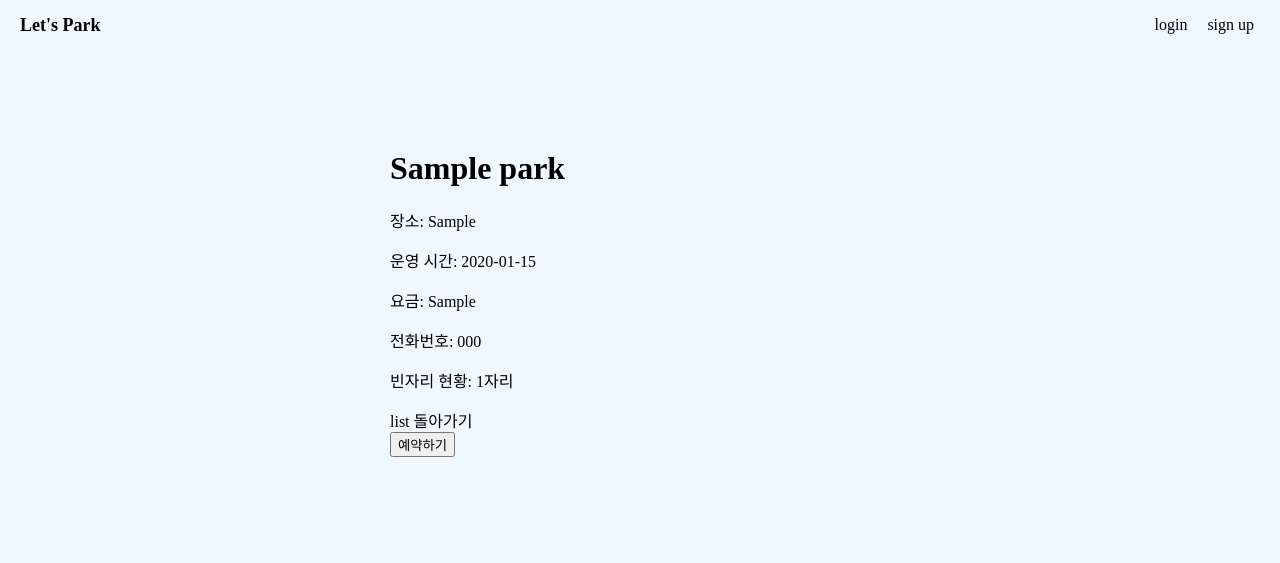
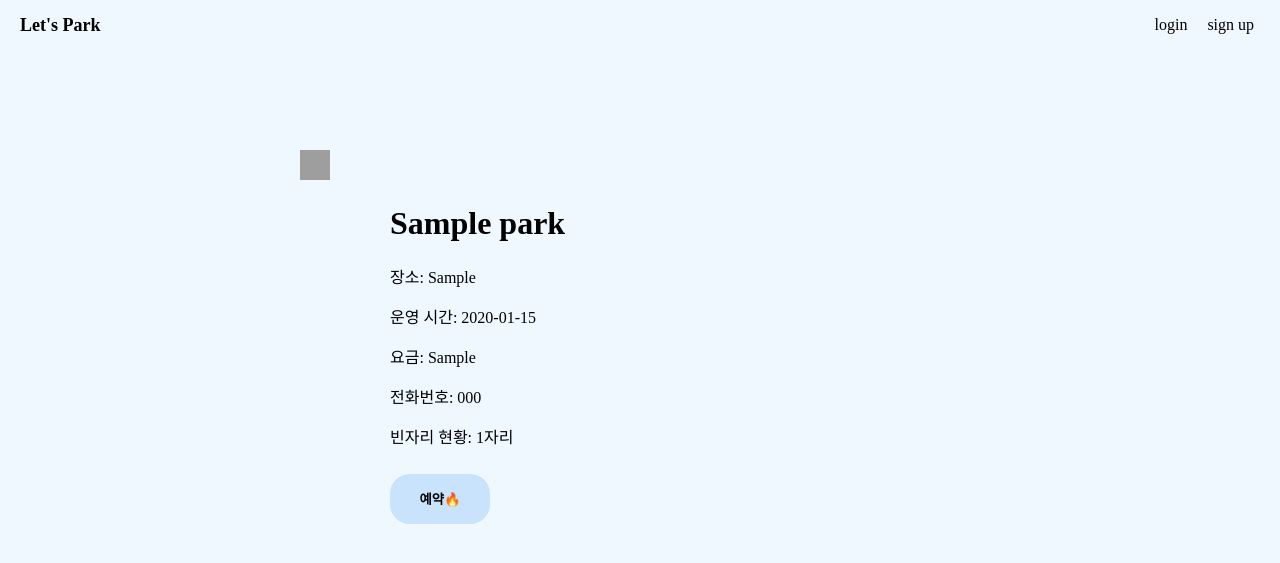
Before and after one commit to rkdcodus/Let-s-Park-, a Django app: page /park/1 in a window 1280 px wide. Shown: the top 563 px of the page. Run offline with Django 5.2, Linux system fonts and the light colour scheme; tables that the repository leaves empty hold one stand-in row (values such as "Sample post"); grey boxes are pictures that could not be loaded.

Commit message:
css 추가

```diff
--- a/LetsPark/booking/static/css/booking.css
+++ b/LetsPark/booking/static/css/booking.css
@@ -39,5 +39,29 @@ li {
 .content {
   width: 500px;
   margin: auto;
+}
+
+.back {
   margin-top: 100px;
+  margin-left: 300px;
 }
+
+img {
+  width: 30px;
+  height: 30px;
+}
+
+.booking {
+  margin-top: 10px;
+  border: none;
+  border-radius: 20px;
+  width: 100px;
+  height: 50px;
+  background-color: #c9e3fc;
+  font-weight: bold;
+  cursor: pointer;
+}
+
+.booking:hover {
+  background-color: #b3d8fa;
+}
--- a/LetsPark/booking/templates/booking.html
+++ b/LetsPark/booking/templates/booking.html
@@ -16,6 +16,10 @@
       </ul>
     </div>
 
+    <div class="back">
+      <a href="/park/"><img src="https://static.thenounproject.com/png/1808051-200.png" /></a>
+    </div>
+
     <div class="content">
       <h1>{{park_detail.park_name}}</h1>
       <p>장소: {{park_detail.location}}</p>
@@ -23,11 +27,10 @@
       <p>요금: {{park_detail.fee}}</p>
       <p>전화번호: {{park_detail.phone_number}}</p>
       <p>빈자리 현황: {{park_detail.seat_count}}자리</p>
-      <a href="/park/">list 돌아가기</a>
 
       <form method="POST">
         {% csrf_token %}
-        <button onclick="booking()">예약하기</button>
+        <button class="booking" onclick="booking()">예약🔥</button>
       </form>
     </div>
     <script>
```
